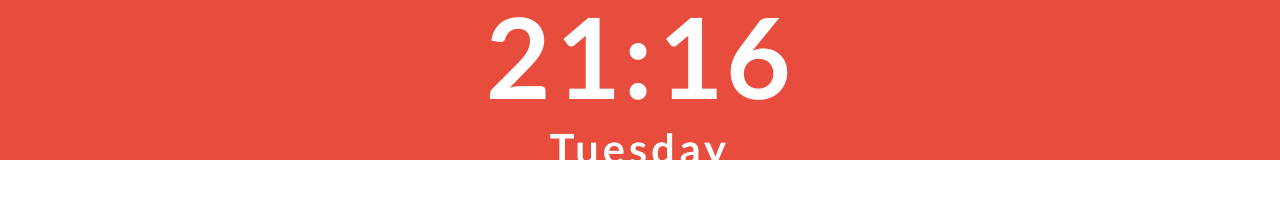
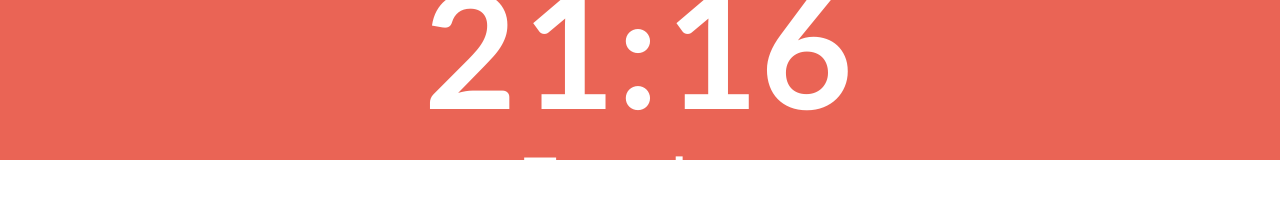
Before and after one commit to Roy-Ghandour/Atrium, a plain HTML site: page index.html in a window 1280 px wide. Drawn offline with Linux system fonts and the light colour scheme.

Commit message:
Adjustments 2

```diff
--- a/index.html
+++ b/index.html
@@ -16,7 +16,7 @@
         <div id="background">
             <div id="container">
                 <span id="time">testing</span>
-                <span id="day" style="font-size: 2.6rem;">testing</span>
+                <span id="day" style="font-size: 3.5rem;">testing</span>
             </div>
         </div>
     </body>
--- a/script.js
+++ b/script.js
@@ -28,10 +28,10 @@ function init() {
     //Checking if the atrium is open
     if (active) {
         //Changing the background colour to green
-        document.getElementById('background').style.backgroundColor = "#2ecc71";
+        document.getElementById('background').style.backgroundColor = "#47D582";
     } else {
         //Changing the background colour to red
-        document.getElementById('background').style.backgroundColor = "#e74c3c";
+        document.getElementById('background').style.backgroundColor = "#EA6455";
     }
 
     //Formatting the time to remain a constant 4 digits for consistency
--- a/style.css
+++ b/style.css
@@ -21,7 +21,7 @@ body {
 
 span {
     color: #fff;
-    font-size: 7rem;
+    font-size: 10rem;
     font-family: 'Lato', sans-serif;
     letter-spacing: 0.25rem;
     display: block;
```
